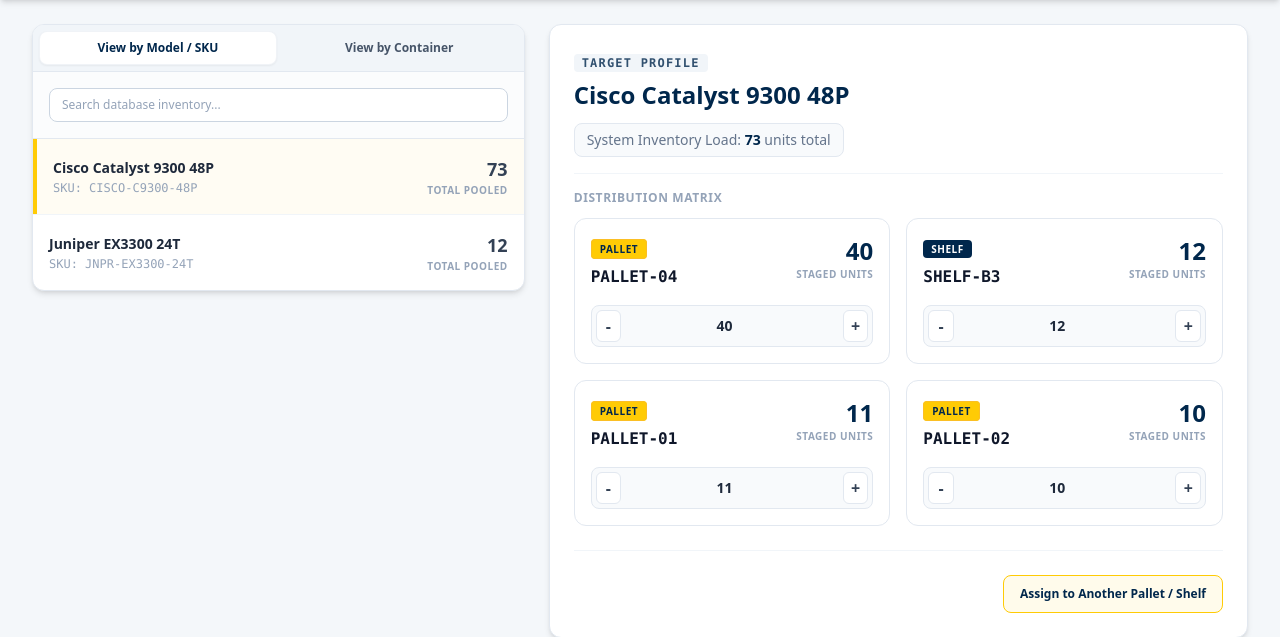
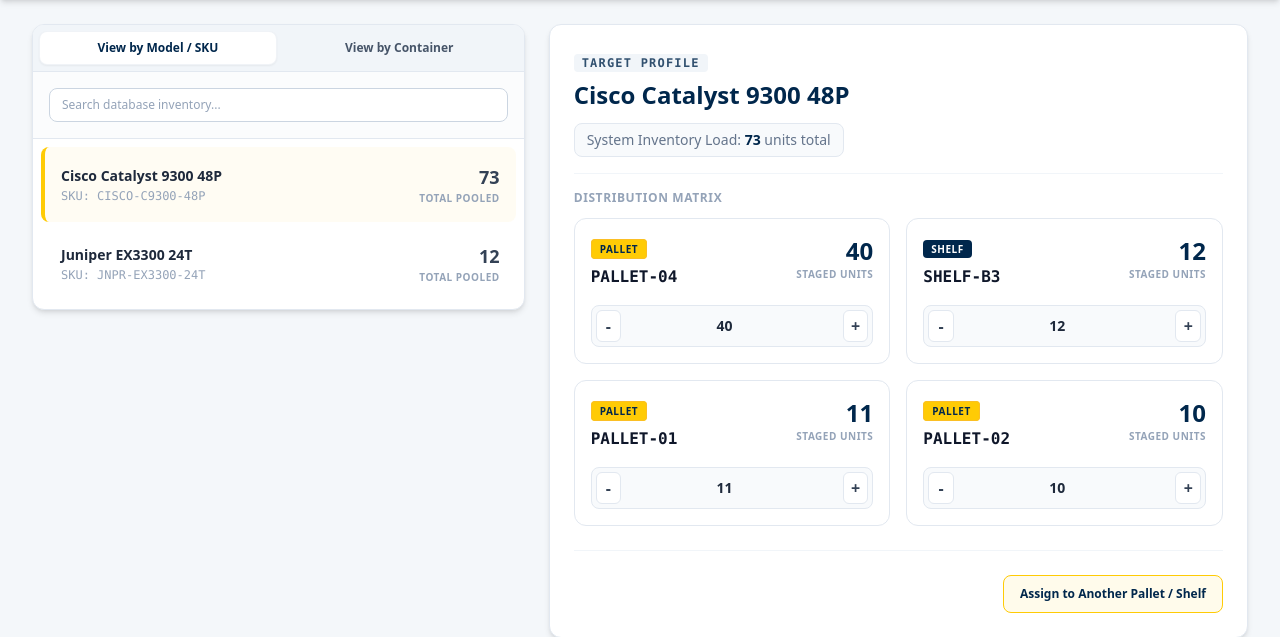
Before and after one commit to jsphkabil/umnet-infrastructure-inventory, a Flask app: page / in a window 1280 px wide. Shown: the part 68-705 px from the top of the page. Run offline with Flask 3, Linux system fonts and the light colour scheme; data comes from the database, SQL or seed files in the repository; both versions use the stored data as it was after the commit; some libraries are stand-ins or nearby versions.

Commit message:
UI bug fixes

```diff
--- a/templates/dashboard.html
+++ b/templates/dashboard.html
@@ -66,11 +66,11 @@
                            class="w-full px-3 py-2 text-xs bg-white border border-slate-300 rounded-lg focus:outline-none focus:ring-2 focus:ring-michigan-blue/30 focus:border-michigan-blue transition-all placeholder-slate-400">
                 </div>
 
-                <div id="sidebar-models-list" class="divide-y divide-slate-100 max-h-[calc(100vh-260px)] overflow-y-auto">
+                <div id="sidebar-models-list" class="space-y-1 p-2 max-h-[calc(100vh-260px)] overflow-y-auto">
                     {% for item in catalog %}
                     <div id="catalog-row-{{ item.id }}"
                          onclick="focusHardwareModel('{{ item.id }}')"
-                         class="catalog-row p-4 hover:bg-slate-50 cursor-pointer transition-colors flex justify-between items-center group">
+                         class="catalog-row p-4 hover:bg-slate-50 rounded-lg cursor-pointer transition-all flex justify-between items-center group border-l-4 border-transparent">
                         <div>
                             <h4 class="font-semibold text-slate-800 text-sm group-hover:text-michigan-blue transition-colors">{{ item.model_name }}</h4>
                             <p class="text-xs text-slate-400 mt-0.5 font-mono">SKU: {{ item.sku }}</p>
@@ -83,7 +83,7 @@
                     {% endfor %}
                 </div>
 
-                <div id="sidebar-locations-list" class="divide-y divide-slate-100 max-h-[calc(100vh-260px)] overflow-y-auto hidden">
+                <div id="sidebar-locations-list" class="space-y-1 p-2 max-h-[calc(100vh-260px)] overflow-y-auto hidden">
                 </div>
             </section>
 
@@ -233,12 +233,22 @@
             const containerNode = document.getElementById('sidebar-locations-list');
             containerNode.innerHTML = '';
 
-            let locations = ['PALLET-04', 'SHELF-B3'];
+            // Hit our new backend API to pull real-time unique containers from the database
+            fetch('/api/containers/unique')
+                .then(res => res.json())
+                .then(locations => {
+                    if (locations.length === 0) {
+                        containerNode.innerHTML = `<div class="p-4 text-xs text-slate-400 text-center">No active containers found.</div>`;
+                        return;
+                    }
 
                     locations.forEach(loc => {
-                const icon = loc.includes('PALLET') ? '' : '';
+                        // Keep the box icon for pallets, cabinet icon for shelves
+                        const icon = loc.toUpperCase().includes('PALLET') ? '' : '';
                         containerNode.innerHTML += `
-                    <div id="location-row-${loc}" onclick="focusPhysicalLocation('${loc}')" class="location-row p-4 hover:bg-slate-50 cursor-pointer transition-colors flex justify-between items-center group">
+                            <div id="location-row-${loc}"
+                                 onclick="focusPhysicalLocation('${loc}')"
+                                 class="location-row p-4 hover:bg-slate-50 rounded-lg cursor-pointer transition-all flex justify-between items-center group border-l-4 border-transparent">
                                 <div class="flex items-center space-x-2">
                                     <span class="text-sm">${icon}</span>
                                     <h4 class="font-mono font-bold text-slate-800 text-sm group-hover:text-michigan-blue transition-colors">${loc}</h4>
@@ -247,8 +257,10 @@
                             </div>`;
                     });
 
+                    // Auto-click the first container in the list to populate the view layout framework
                     const firstLoc = containerNode.querySelector('.location-row');
                     if (firstLoc) firstLoc.click();
+                });
         }
 
         function focusHardwareModel(modelId) {
@@ -263,8 +275,18 @@
             document.getElementById('modal-active-model-id').value = modelId;
             document.getElementById('delete-container-btn').classList.add('hidden');
 
-            document.querySelectorAll('.catalog-row').forEach(el => el.classList.remove('bg-amber-50/60', 'border-l-4', 'border-michigan-maize', 'shadow-xs'));
-            document.getElementById(`catalog-row-${modelId}`).classList.add('bg-amber-50/60', 'border-l-4', 'border-michigan-maize', 'shadow-xs');
+            // Clean up all rows to remove previous active highlight configurations
+            document.querySelectorAll('.catalog-row').forEach(el => {
+                el.classList.remove('bg-amber-50/60', 'border-michigan-maize', 'shadow-xs');
+                el.classList.add('border-transparent');
+            });
+
+            // Apply uniform Maize-Yellow border flag to the actively targeted element row
+            const activeRow = document.getElementById(`catalog-row-${modelId}`);
+            if (activeRow) {
+                activeRow.classList.remove('border-transparent');
+                activeRow.classList.add('bg-amber-50/60', 'border-michigan-maize', 'shadow-xs');
+            }
 
             fetch(`/api/model/${modelId}/locations`)
                 .then(res => res.json())
@@ -320,8 +342,18 @@
             document.getElementById('matrix-grid-title').innerText = "Nested Components Packing Manifest";
             document.getElementById('delete-container-btn').classList.remove('hidden');
 
-            document.querySelectorAll('.location-row').forEach(el => el.classList.remove('bg-amber-50/60', 'border-l-4', 'border-michigan-maize', 'shadow-xs'));
-            document.getElementById(`location-row-${containerId}`).classList.add('bg-amber-50/60', 'border-l-4', 'border-michigan-maize', 'shadow-xs');
+            // Clean up all container row states cleanly
+            document.querySelectorAll('.location-row').forEach(el => {
+                el.classList.remove('bg-amber-50/60', 'border-michigan-maize', 'shadow-xs');
+                el.classList.add('border-transparent');
+            });
+
+            // Force the matching Maize-Yellow bar highlight to apply here as well
+            const activeLocRow = document.getElementById(`location-row-${containerId}`);
+            if (activeLocRow) {
+                activeLocRow.classList.remove('border-transparent');
+                activeLocRow.classList.add('bg-amber-50/60', 'border-michigan-maize', 'shadow-xs');
+            }
 
             fetch(`/api/container/${containerId}/items`)
                 .then(res => res.json())
```
Also changed, not shown: instance/netinfra_warehouse.db. Lines whose indentation alone changed are shown as unchanged.
